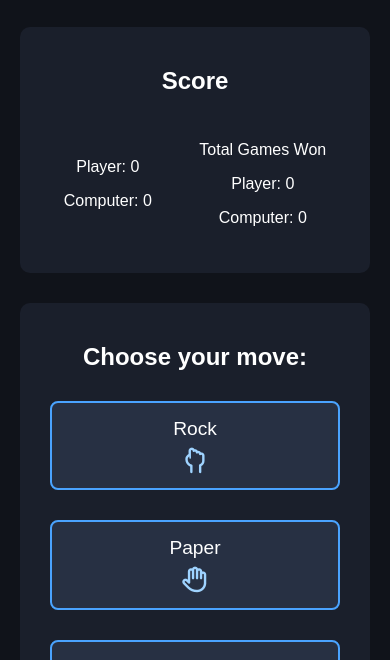
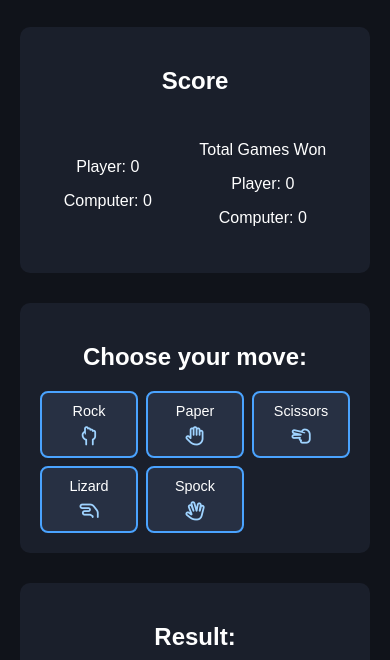
Before and after one commit to OviO17/rpsls-game, a plain HTML site: page index.html in a window 390 px wide. Shown: the part 144-804 px from the top of the page. Drawn offline with Linux system fonts and the light colour scheme.

Commit message:
Improve mobile UX by compacting choice buttons into grid layout

```diff
--- a/assets/css/style.css
+++ b/assets/css/style.css
@@ -116,4 +116,21 @@ button:focus {
     button {
         width: 100%;
     }
+    /* Mobile: Smaller choice layout */
+.buttons {
+    display: grid;
+    grid-template-columns: repeat(3, 1fr);
+    gap: 8px;
 }
+
+button {
+    padding: 10px 6px;
+    font-size: 0.9rem;
+    margin: 0;
+}
+
+button i {
+    font-size: 1.2rem;
+}
+
+}
--- a/index.html
+++ b/index.html
@@ -82,7 +82,4 @@
 
     <script src="assets/js/app.js"></script>
 </body>
-<footer>
-
-</footer>
 </html>
```
